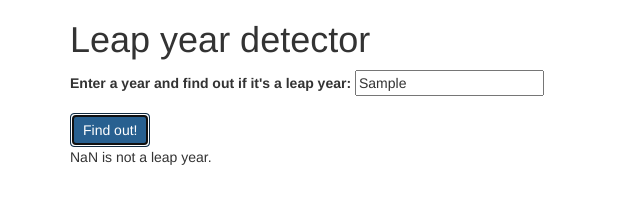
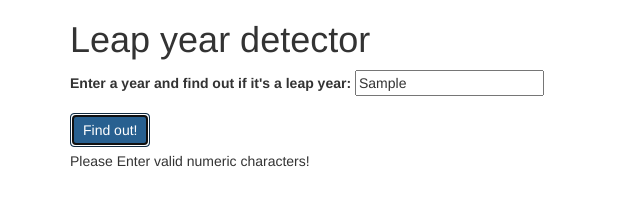
Before and after one commit to jryanconklin/epicodus-intro-leap-year, a plain HTML site: page index.html in a window 1280 px wide. Both pictures are taken after typing "Sample" into the empty fields and a click on the button "Find out!". Shown: the full height of the page, 0-640 px from the left. Drawn offline with Linux system fonts and the light colour scheme.

Commit message:
adds nested branching statements for results and error statement for non numeric characters and negative numbers

```diff
--- a/css/styles.css
+++ b/css/styles.css
@@ -1,3 +1,5 @@
-#result {
+#result,
+#error {
   display: none;
+  padding-top: 4px;
 }
--- a/index.html
+++ b/index.html
@@ -23,6 +23,11 @@
           <span class="year"></span> is <span class="not"></span> a leap year.
         </p>
       </div>
+      <div id="error">
+        <p>
+          Please Enter valid numeric characters!
+        </p>
+      </div>
     </div>
   </body>
 </html>
--- a/js/scripts.js
+++ b/js/scripts.js
@@ -13,16 +13,20 @@ $(document).ready(function() {
   $("form#leap-year").submit(function(event) {
     event.preventDefault();
     var year = parseInt($("input#year").val());
-    var result = leapYear(year);
+
 
     $(".year").text(year);
 
-    if (!result) { //same as writing if (result===false)
-      $(".not").text("not");
+    if (isNaN(year) || year < 0) {
+      $("#error").show();
     } else {
-      $(".not").text("");
+      var result = leapYear(year);
+         if (!result) {
+        $(".not").text("not");
+      } else {
+        $(".not").text("");
+      }
+      $("#result").show();
     }
-
-    $("#result").show();
   });
 });
```
